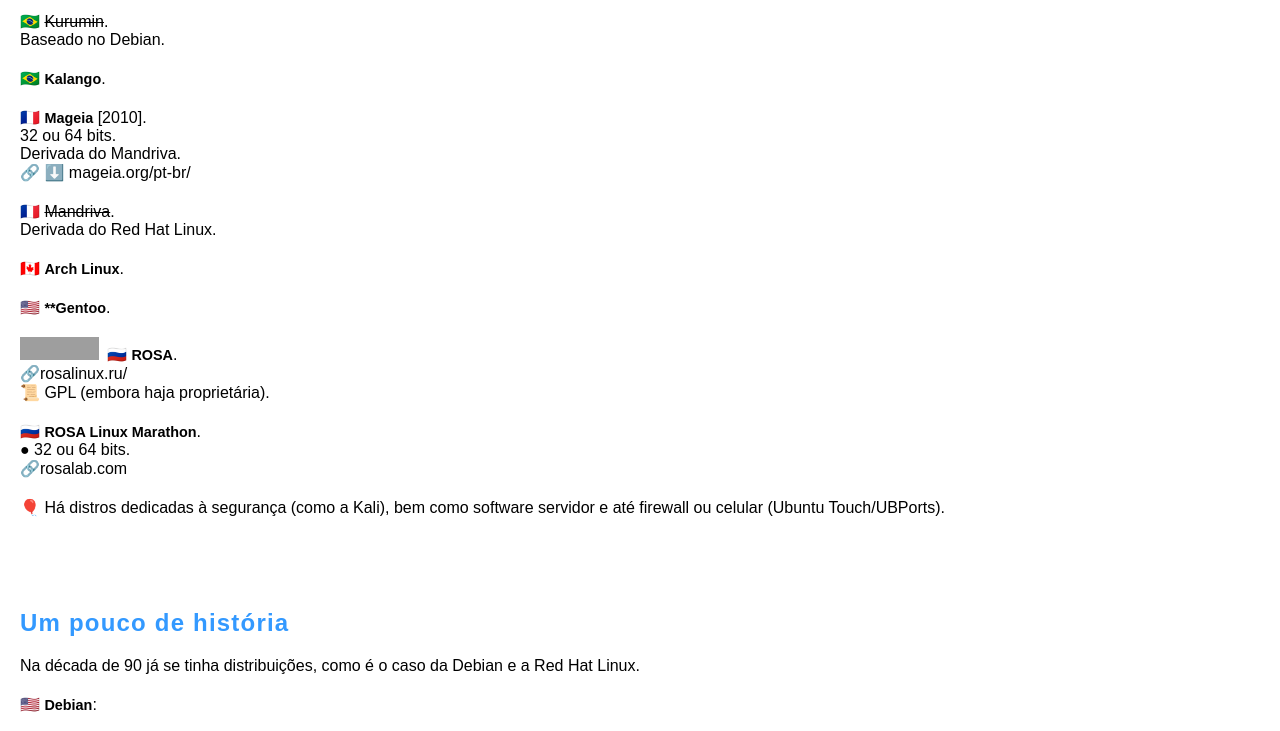
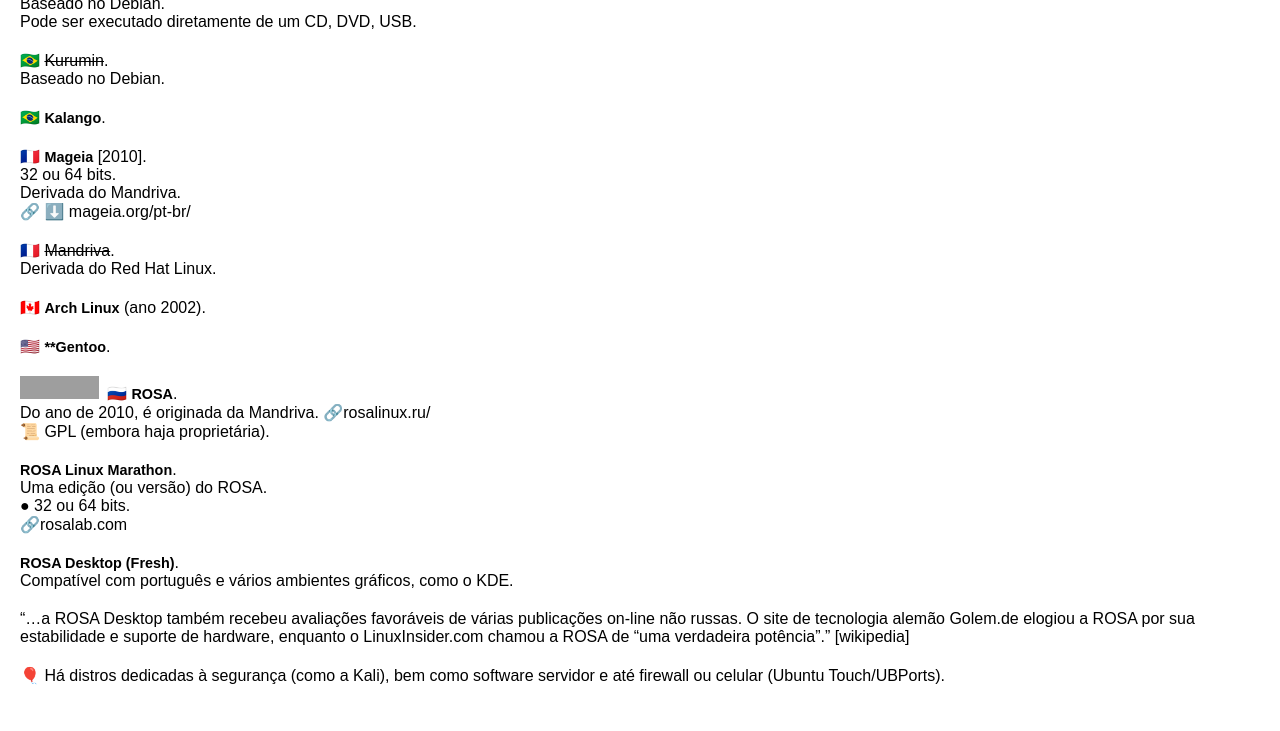
Before and after one commit to Joesynth/joesynth.github.io, a Jekyll site: the page built from _posts/2021-07-07-linux-7-distros-famosas.md, in a window 1280 px wide and 1400 px high, scrolled down 2327 px. Shown: the top 731 px of the window. Built offline with Jekyll 4.4.1, drawn with Linux system fonts in a browser that asks for light colours; some of the changed text lies outside the part shown; grey boxes are pictures that could not be loaded.

Commit message:
Update 2021-07-07-linux-7-distros-famosas.md

```diff
--- a/_posts/2021-07-07-linux-7-distros-famosas.md
+++ b/_posts/2021-07-07-linux-7-distros-famosas.md
@@ -58,9 +58,11 @@
 
 <img src="https://upload.wikimedia.org/wikipedia/commons/thumb/b/b7/Lubuntu.svg/250px-Lubuntu.svg.png" width="120" />
 **Lubuntu**.
-Ubuntu com ambiente gráfico LXDE, sendo um Ubuntu mais "leve" para netbooks, PCs antigos.
+Ubuntu com ambiente gráfico [LXDE ou LXQt](/linux-interfaces), sendo um Ubuntu mais "leve" para netbooks, PCs antigos.
 ● 32 ou 64 bits.
 🔗️ lubuntu.net
+
+🤔 **Xubuntu** é outra distribuição semelhante. Ambos, Xubuntu e Lubuntu, utilizam o mesmo núcleo (*kernel*) do Ubuntu.
 
 <img class="alignleft" src="https://upload.wikimedia.org/wikipedia/commons/thumb/8/8f/Fedora_logo_%282021%29.svg/250px-Fedora_logo_%282021%29.svg.png" width="120" />🇺🇸 Fedora.
 Baseada no Red Hat. Há cinco edições (vide software servidor).
@@ -88,17 +90,24 @@
 🇫🇷 <del>Mandriva</del>.
 Derivada do Red Hat Linux.
 
-🇨🇦 **Arch Linux**.
+🇨🇦 **Arch Linux** (ano 2002).
 
 🇺🇸 ****Gentoo**.
 
 <img class="alignleft" src="https://www.opensourcefeed.org/assets/images/logo/rosa-logo.jpeg" width="79" height="23" />🇷🇺 **ROSA**.
+Do ano de 2010, é originada da Mandriva.
 🔗️rosalinux.ru/
 📜️ GPL (embora haja proprietária).
 
-🇷🇺 **ROSA Linux Marathon**.
+**ROSA Linux Marathon**.
+Uma edição (ou versão) do ROSA.
 ● 32 ou 64 bits.
 🔗️rosalab.com
+
+**ROSA Desktop (Fresh)**.
+Compatível com português e vários ambientes gráficos, como o KDE.
+
+> "...a ROSA Desktop também recebeu avaliações favoráveis de várias publicações on-line não russas. O site de tecnologia alemão Golem.de elogiou a ROSA por sua estabilidade e suporte de hardware, enquanto o LinuxInsider.com chamou a ROSA de "uma verdadeira potência"." [wikipedia]
 
 🎈️ Há distros dedicadas à segurança (como a Kali), bem como software servidor e até firewall ou celular (Ubuntu Touch/UBPorts).
 
```
Also changed, not shown: other parts of _posts/2021-07-07-linux-7-distros-famosas.md (+1 -1 lines).
